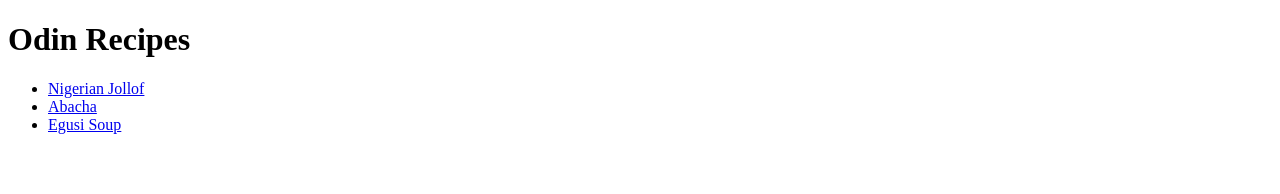
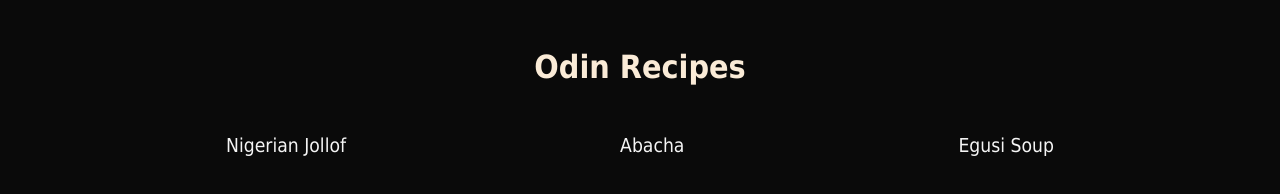
Before and after one commit to dixonsilveroff/odin-recipes, a plain HTML site: page index.html in a window 1280 px wide. Drawn offline with Linux system fonts and the light colour scheme.

Commit message:
Added Styling

```diff
--- a/index.html
+++ b/index.html
@@ -3,6 +3,8 @@
 <head>
    <meta charset="UTF-8">
    <meta name="viewport" content="width=device-width, initial-scale=1.0">
+   <meta http-equiv="X-UA-Compatible" content="ie=edge">
+   <link rel="stylesheet" href="src/style.css">
    <title>Odin Recipes</title>
 </head>
 <body>
--- /dev/null
+++ b/src/recipe_style.css
@@ -0,0 +1,25 @@
+* {
+   padding: 0;
+   margin: 0;
+   box-sizing: border-box;
+}
+
+:root {
+   --tahoma: 'Tahoma', sans-serif;
+}
+
+body {
+   padding: 3rem 2rem;
+   font-family: var(--tahoma);
+   background-color: #0a0a0a;
+   color: whitesmoke;
+}
+
+h1:first-of-type {
+   text-align: left;
+}
+
+h1 {
+   text-align: center;
+   color: antiquewhite;
+}
--- /dev/null
+++ b/src/style.css
@@ -0,0 +1,41 @@
+* {
+   padding: 0;
+   margin: 0;
+   box-sizing: border-box;
+}
+
+:root {
+   --tahoma: 'Tahoma', sans-serif;
+}
+
+body {
+   padding: 3rem 2rem;
+   font-family: var(--tahoma);
+   background-color: #0a0a0a;
+}
+
+h1 {
+   text-align: center;
+   color: antiquewhite;
+}
+
+ul {
+   display: flex;
+   gap: 5rem;
+   justify-content: space-evenly;
+   align-items: center;
+   margin-top: 3rem;
+
+}
+
+li {
+   list-style-type: none;
+   font-size: larger;
+   a {
+      text-decoration: none;
+      color: whitesmoke;
+   }
+   a:hover {
+      color: blue;
+   }
+}
```
Also changed, not shown: recipes/9jajollof.html (+2 -0 lines), recipes/abacha.html (+2 -0 lines), recipes/egusi.html (+2 -0 lines).
